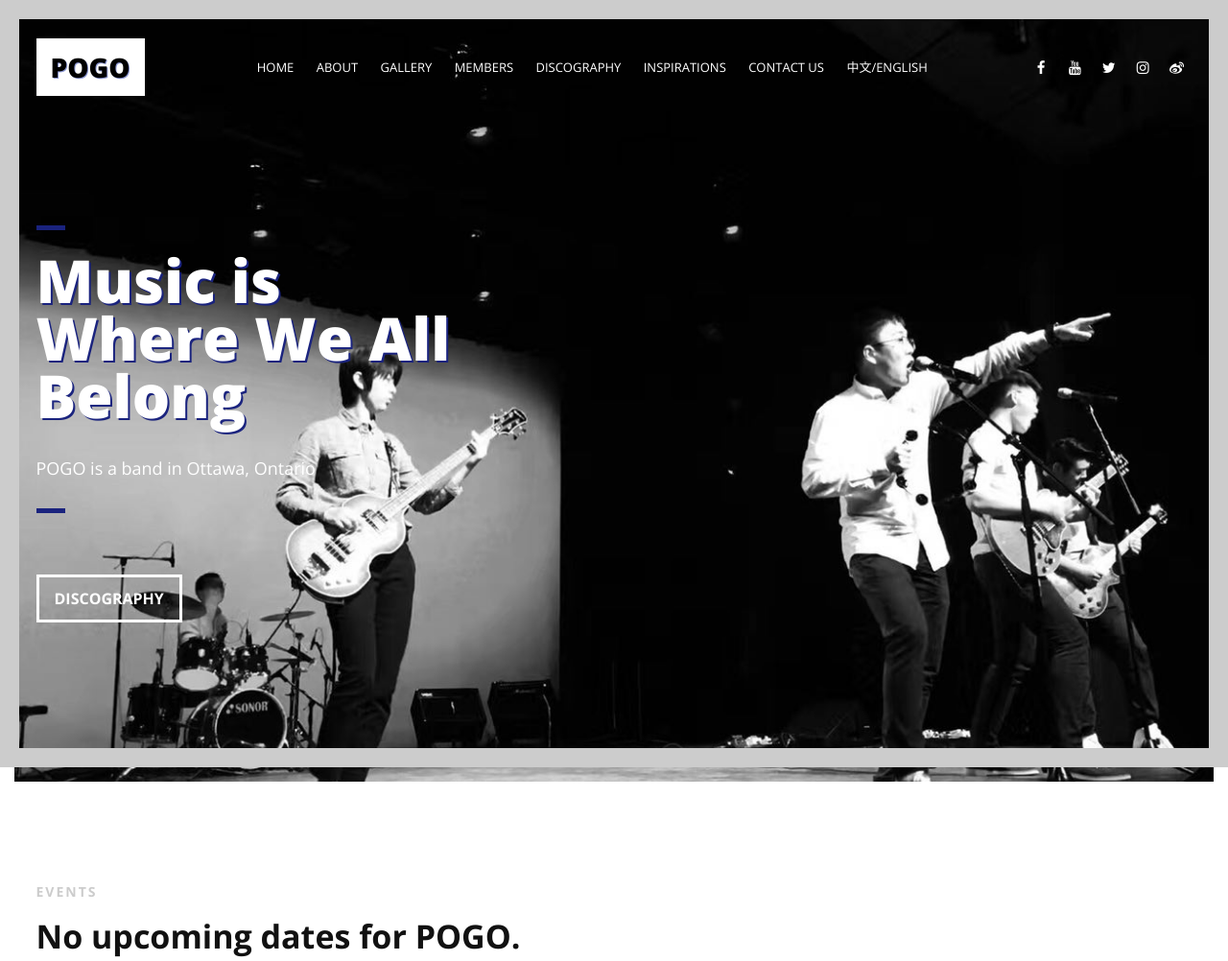
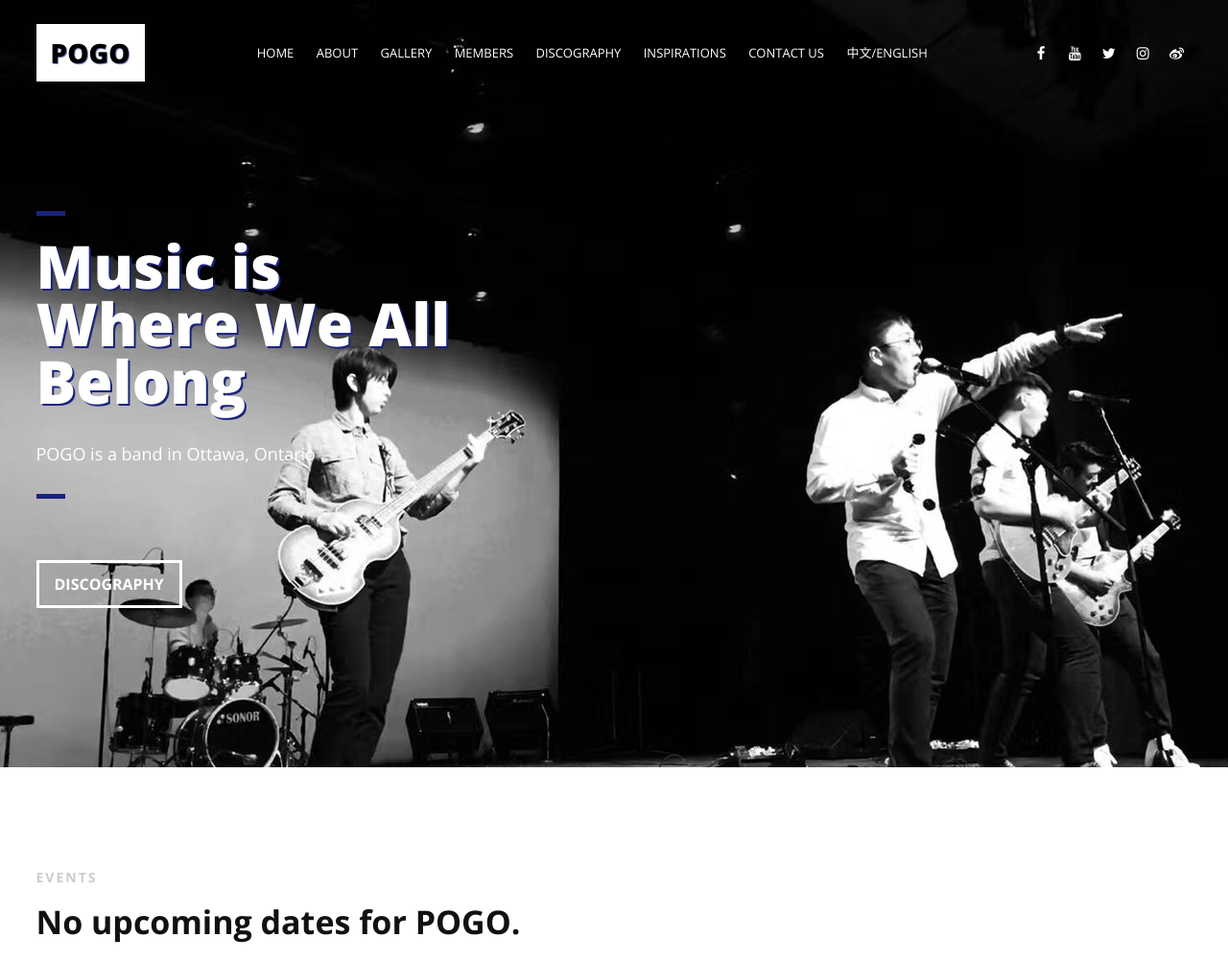
Before and after one commit to JerryFZhang/POGO, a PHP site: page / in a window 1280 px wide. Shown: the top 1002 px of the page at 96% size. Run offline with PHP 8.4, Linux system fonts and the light colour scheme.

Commit message:
removed border

```diff
--- a/css/style.css
+++ b/css/style.css
@@ -128,8 +128,6 @@ figure {
 }
 
 #wrapper {
-    margin:0 15px;
-    padding: 15px 0;
     position: relative;
 }
 
--- a/index.html
+++ b/index.html
@@ -45,13 +45,6 @@
         </div>
     </div>
     <!--End of Preloader-->
-
-    <div class="page-border" >
-        <div class="top-border wow fadeInDown animated" style="visibility: visible; animation-name: fadeInDown;"></div>
-        <div class="right-border wow fadeInRight animated" style="visibility: visible; animation-name: fadeInRight;"></div>
-        <div class="bottom-border wow fadeInUp animated" style="visibility: visible; animation-name: fadeInUp;"></div>
-        <div class="left-border wow fadeInLeft animated" style="visibility: visible; animation-name: fadeInLeft;"></div>
-    </div>
 
     <div id="wrapper">
 
```
